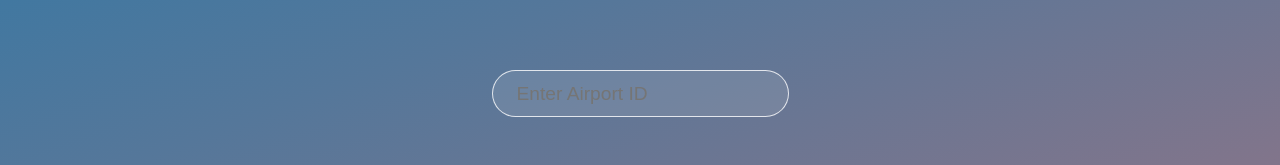
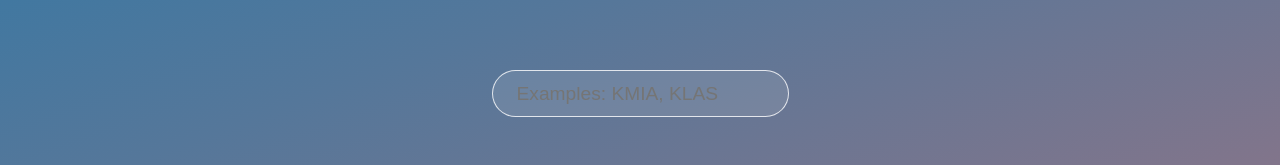
Before and after one commit to Pmac101/metar_react, a React (Create React App) app: page / in a window 1280 px wide. Shown: the part 259-424 px from the top of the page. Built offline with nearby package versions, Linux system fonts and the light colour scheme.

Commit message:
updated input placeholder

```diff
--- a/src/App.js
+++ b/src/App.js
@@ -81,7 +81,7 @@ function App() {
                     maxLength={4}
                     onChange={event => setLocation(event.target.value)}
                     onKeyPress={searchAirport}
-                    placeholder='Enter Airport ID'
+                    placeholder='Examples: KMIA, KLAS'
                     type='text'/>
                 <p className='error-message'>{error === false ? null : 'Incorrect ICAO identifier. Please try again.'}</p>
                 <h1 className='welcome-message'>{metarData.icao ? null : 'Welcome! Enter an ICAO identifier in the box above to get started.'}</h1>
```
